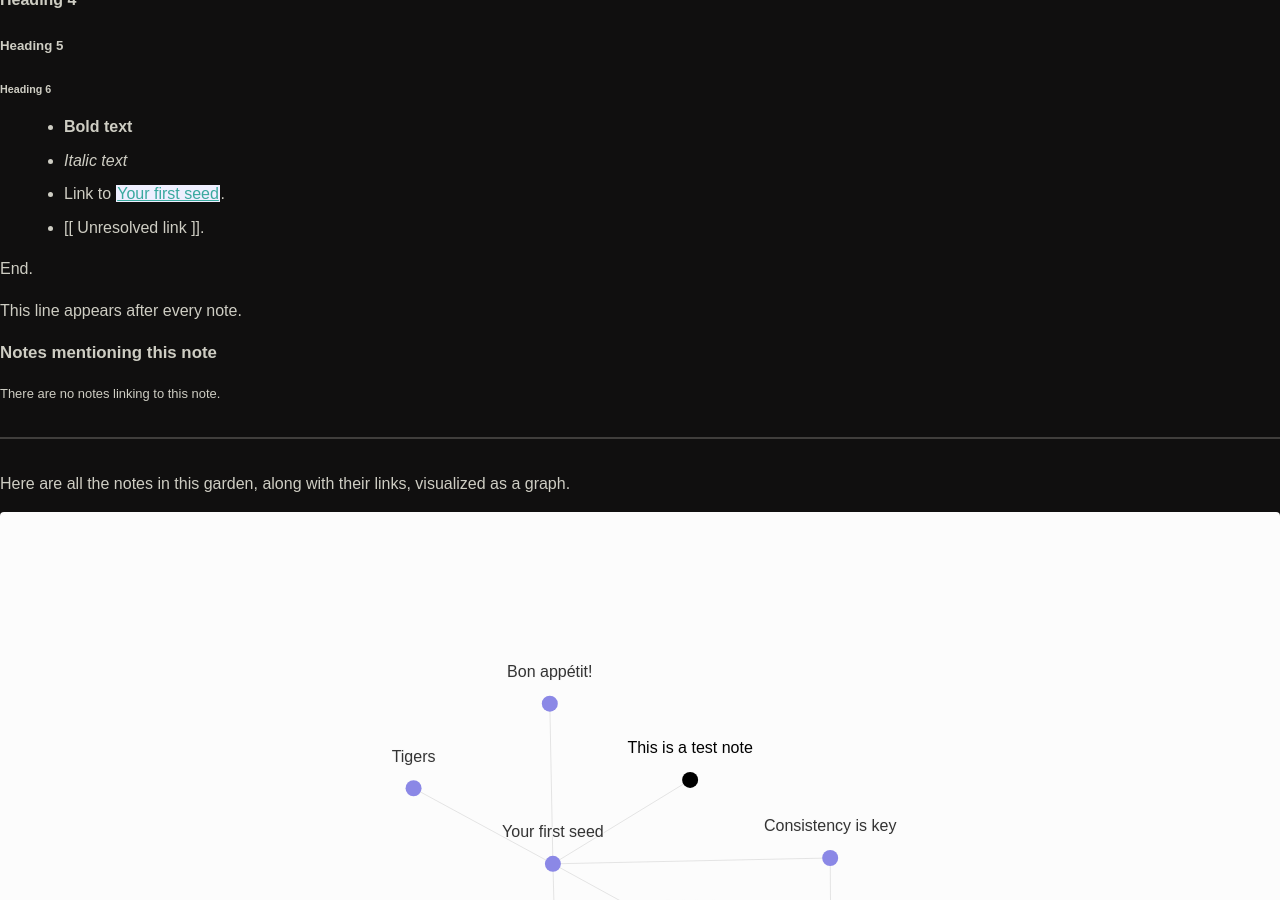
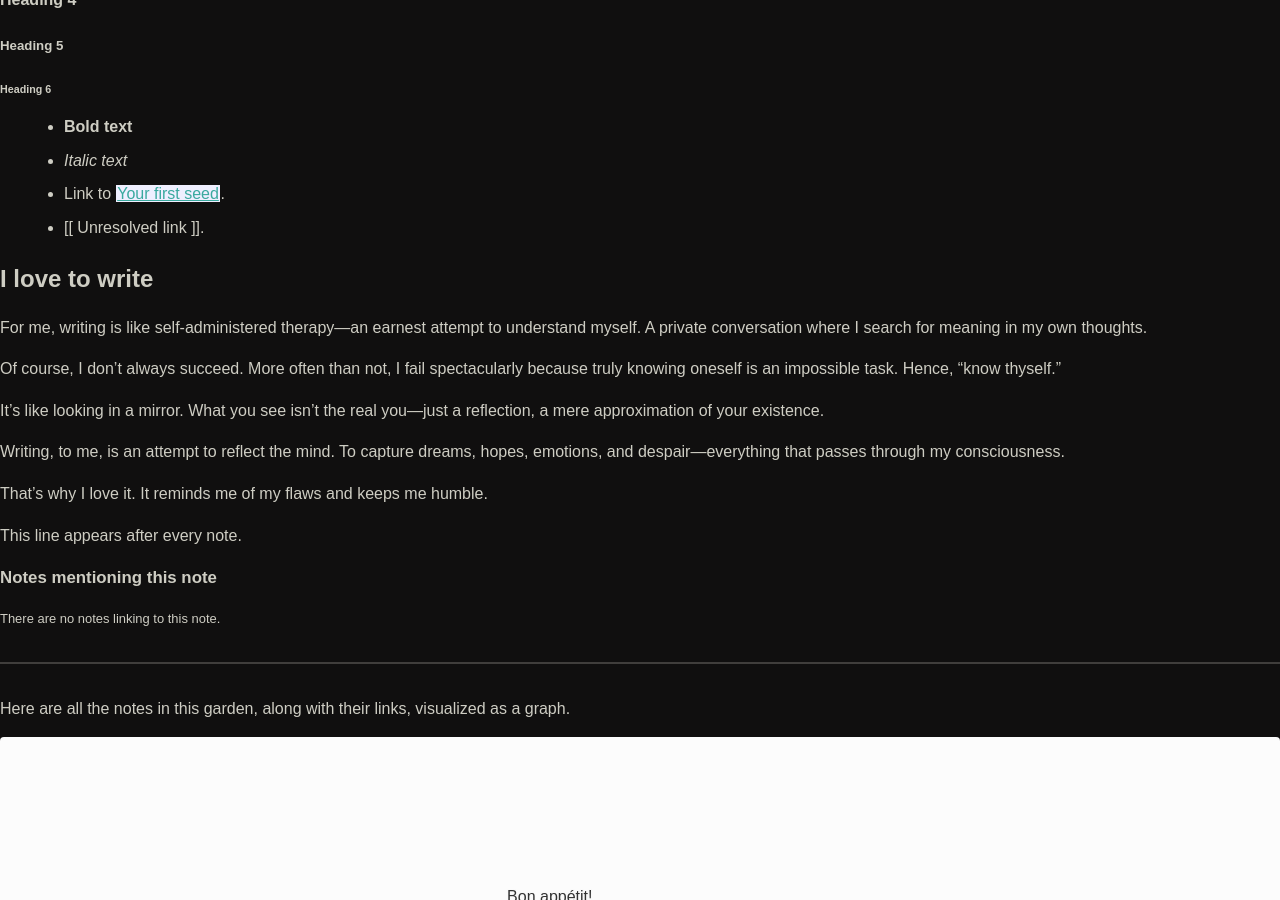
Before and after one commit to iampyaephyokyaw/jekyll-netlify, a Jekyll site: the page built from _notes/test-note.md, in a window 1280 px wide and 900 px high, scrolled down 437 px. Built offline with Jekyll 4.4.1, drawn with Linux system fonts in a browser that asks for light colours.

Commit message:
Update test-note.md

```diff
--- a/_notes/test-note.md
+++ b/_notes/test-note.md
@@ -24,4 +24,15 @@ This is a test note.
 - Link to [[Your first seed]].
 - [[Unresolved link]].
 
-End.
+
+## I love to write
+
+For me, writing is like self-administered therapy—an earnest attempt to understand myself. A private conversation where I search for meaning in my own thoughts.
+
+Of course, I don’t always succeed. More often than not, I fail spectacularly because truly knowing oneself is an impossible task. Hence, "know thyself."
+
+It’s like looking in a mirror. What you see isn’t the real you—just a reflection, a mere approximation of your existence.
+
+Writing, to me, is an attempt to reflect the mind. To capture dreams, hopes, emotions, and despair—everything that passes through my consciousness.
+
+That’s why I love it. It reminds me of my flaws and keeps me humble.
```
